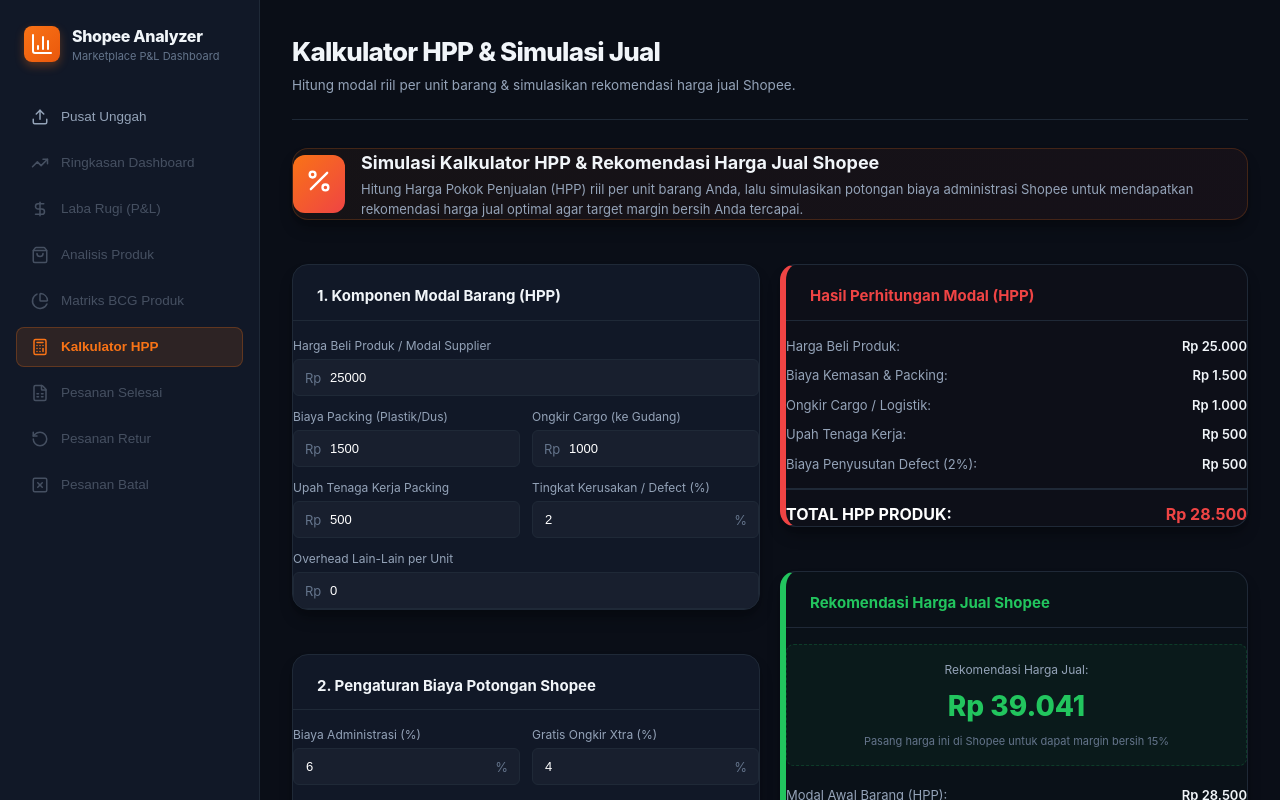
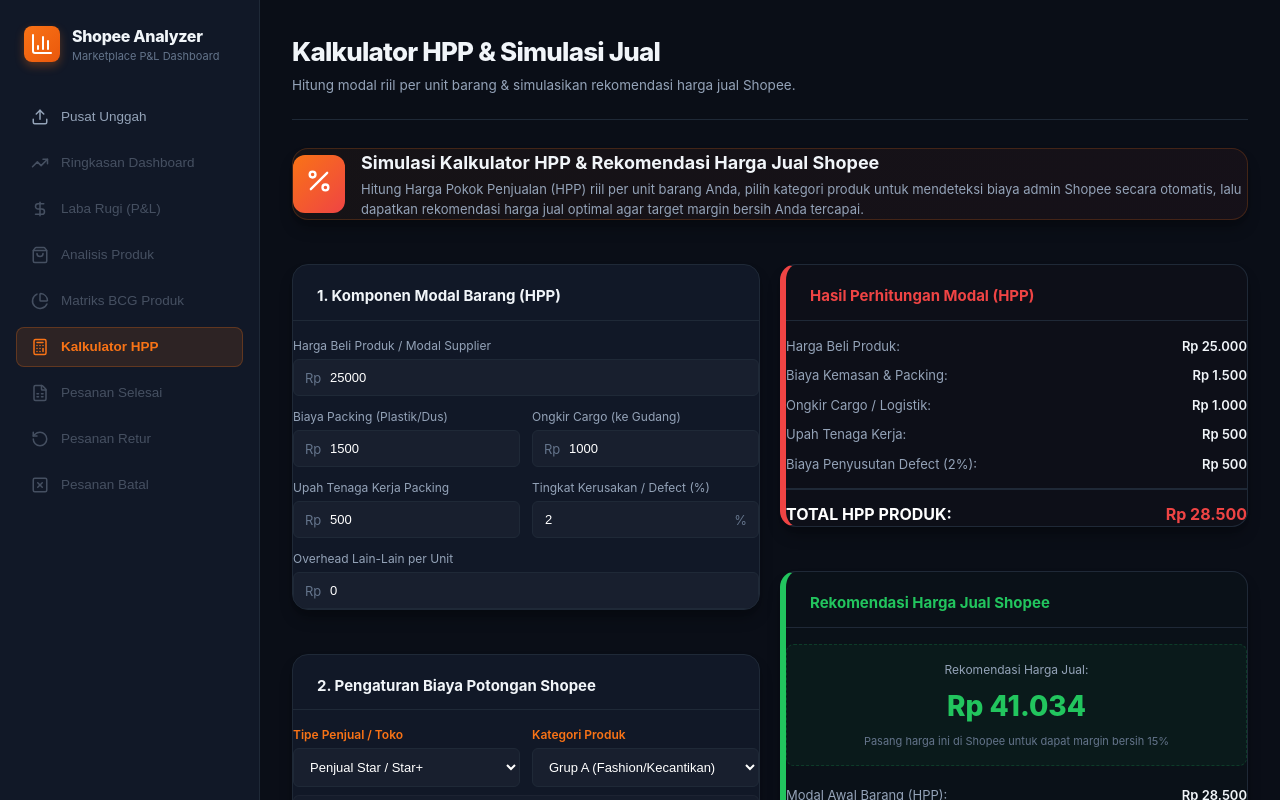
Before and after one commit to ahmadzyamm21/shopee-analyzer, a React (Vite) app: page / in a window 1280 px wide. Both pictures are taken after a click on the button "Kalkulator HPP". Shown: the top 800 px of the page. Built offline with nearby package versions, Linux system fonts and the light colour scheme.

Commit message:
Support selecting Shopee Seller Type and Product Category Group to auto-populate official Shopee admin fees in HPP calculator

```diff
--- a/src/components/HppCalculator.jsx
+++ b/src/components/HppCalculator.jsx
@@ -1,5 +1,5 @@
-import React, { useState } from 'react';
-import { DollarSign, ShieldAlert, Award, ArrowRight, Percent, Info, ShoppingBag } from 'lucide-react';
+import React, { useState, useEffect } from 'react';
+import { Percent, Info, ShoppingBag, ArrowRight, HelpCircle } from 'lucide-react';
 
 const HppCalculator = () => {
   // 1. HPP Components State
@@ -10,12 +10,51 @@
   const [defectRate, setDefectRate] = useState(2); // in percent of purchase price
   const [otherOverhead, setOtherOverhead] = useState(0);
 
-  // 2. Shopee Fees State
-  const [adminFeePercent, setAdminFeePercent] = useState(6.0);
+  // 2. Shopee Seller & Category Setup
+  const [sellerType, setSellerType] = useState('star'); // star, nonStar, mall
+  const [categoryGroup, setCategoryGroup] = useState('A'); // A, B, C, D, E, khusus
+
+  // Official Shopee Indonesia Admin Fee Rates (2025/2026)
+  const shopeeAdminRates = {
+    nonStar: {
+      A: 6.0,
+      B: 5.0,
+      C: 5.0,
+      D: 4.0,
+      E: 3.0,
+      khusus: 2.5
+    },
+    star: {
+      A: 6.5,
+      B: 5.5,
+      C: 5.5,
+      D: 4.5,
+      E: 3.5,
+      khusus: 2.5
+    },
+    mall: {
+      A: 8.5,
+      B: 7.5,
+      C: 6.5,
+      D: 5.5,
+      E: 4.5,
+      khusus: 2.5
+    }
+  };
+
+  // 3. Shopee Fees State
+  const [adminFeePercent, setAdminFeePercent] = useState(6.5);
   const [gratisOngkirXtraPercent, setGratisOngkirXtraPercent] = useState(4.0);
   const [cashbackXtraPercent, setCashbackXtraPercent] = useState(0.0);
   const [transactionFeePercent, setTransactionFeePercent] = useState(2.0);
+  const [flatProcessFee, setFlatProcessFee] = useState(1250); // Rp 1.250 flat fee
   const [targetMarginPercent, setTargetMarginPercent] = useState(15.0);
+
+  // Automatically update Admin Fee % when Seller Type or Category changes
+  useEffect(() => {
+    const rate = shopeeAdminRates[sellerType][categoryGroup];
+    setAdminFeePercent(rate);
+  }, [sellerType, categoryGroup]);
 
   // Helper formatting
   const formatRp = (num) => {
@@ -28,12 +67,25 @@
 
   const totalPlatformFeesPercent = adminFeePercent + gratisOngkirXtraPercent + cashbackXtraPercent + transactionFeePercent;
 
-  // Recommended Selling Price Formula: Price = HPP / (1 - PlatformFees% - TargetMargin%)
+  // Recommended Selling Price Formula:
+  // Laba Bersih = Harga Jual * Margin%
+  // Laba Bersih = Harga Jual - HPP - (Harga Jual * Platform%) - FlatFee
+  // Price = (HPP + FlatFee) / (1 - Platform% - TargetMargin%)
   const divisor = 1 - (totalPlatformFeesPercent / 100) - (targetMarginPercent / 100);
-  const recommendedPrice = divisor > 0 ? totalHpp / divisor : 0;
+  const recommendedPrice = divisor > 0 ? (totalHpp + flatProcessFee) / divisor : 0;
 
   const platformFeesDeduction = (recommendedPrice * totalPlatformFeesPercent) / 100;
-  const netProfitUnit = recommendedPrice - totalHpp - platformFeesDeduction;
+  const netProfitUnit = recommendedPrice - totalHpp - platformFeesDeduction - flatProcessFee;
+
+  // Category explanations mapping
+  const categoryExplanations = {
+    A: 'Fashion, Aksesoris, Kosmetik, Kecantikan, Ibu & Bayi, Perlengkapan Medis.',
+    B: 'Elektronik, Handphone, Gadget, Kamera, Otomotif, Hobi & Koleksi.',
+    C: 'Komputer, Perlengkapan Rumah, Peralatan Olahraga, Media & Musik.',
+    D: 'Makanan & Minuman, Buku & Alat Tulis, Kebutuhan Hewan Peliharaan.',
+    E: 'Sembako, Susu & Popok Bayi, Perlengkapan Rumah Tangga Tertentu.',
+    khusus: 'Produk Digital, Voucher, Tiket, Pulsa, E-Money.'
+  };
 
   return (
     <div className="hpp-calculator-container" style={{ display: 'flex', flexDirection: 'column', gap: '20px' }}>
@@ -47,7 +99,7 @@
           <div>
             <h3 style={{ fontSize: '18px', fontWeight: 'bold' }}>Simulasi Kalkulator HPP &amp; Rekomendasi Harga Jual Shopee</h3>
             <p className="text-muted" style={{ fontSize: '13px', marginTop: '4px' }}>
-              Hitung Harga Pokok Penjualan (HPP) riil per unit barang Anda, lalu simulasikan potongan biaya administrasi Shopee untuk mendapatkan rekomendasi harga jual optimal agar target margin bersih Anda tercapai.
+              Hitung Harga Pokok Penjualan (HPP) riil per unit barang Anda, pilih kategori produk untuk mendeteksi biaya admin Shopee secara otomatis, lalu dapatkan rekomendasi harga jual optimal agar target margin bersih Anda tercapai.
             </p>
           </div>
         </div>
@@ -156,13 +208,51 @@
             </div>
 
             <div style={{ display: 'flex', flexDirection: 'column', gap: '12px' }}>
+
+              {/* INTERACTIVE DROPDOWNS */}
+              <div style={{ display: 'grid', gridTemplateColumns: '1fr 1fr', gap: '12px' }}>
+                <div className="form-group" style={{ display: 'flex', flexDirection: 'column', gap: '4px' }}>
+                  <label style={{ fontSize: '12px', color: 'var(--accent-orange)', fontWeight: '600' }}>Tipe Penjual / Toko</label>
+                  <select
+                    value={sellerType}
+                    onChange={(e) => setSellerType(e.target.value)}
+                    style={{ width: '100%', padding: '10px 12px', backgroundColor: 'rgba(255,255,255,0.03)', border: '1px solid var(--border-color)', borderRadius: '6px', color: 'white', fontSize: '13px', outline: 'none' }}
+                  >
+                    <option value="star" style={{ background: '#1e2235' }}>Penjual Star / Star+</option>
+                    <option value="nonStar" style={{ background: '#1e2235' }}>Penjual Non-Star</option>
+                    <option value="mall" style={{ background: '#1e2235' }}>Shopee Mall</option>
+                  </select>
+                </div>
+
+                <div className="form-group" style={{ display: 'flex', flexDirection: 'column', gap: '4px' }}>
+                  <label style={{ fontSize: '12px', color: 'var(--accent-orange)', fontWeight: '600' }}>Kategori Produk</label>
+                  <select
+                    value={categoryGroup}
+                    onChange={(e) => setCategoryGroup(e.target.value)}
+                    style={{ width: '100%', padding: '10px 12px', backgroundColor: 'rgba(255,255,255,0.03)', border: '1px solid var(--border-color)', borderRadius: '6px', color: 'white', fontSize: '13px', outline: 'none' }}
+                  >
+                    <option value="A" style={{ background: '#1e2235' }}>Grup A (Fashion/Kecantikan)</option>
+                    <option value="B" style={{ background: '#1e2235' }}>Grup B (Elektronik/Hobi)</option>
+                    <option value="C" style={{ background: '#1e2235' }}>Grup C (Perlengkapan Rumah/Komputer)</option>
+                    <option value="D" style={{ background: '#1e2235' }}>Grup D (Makanan/Buku/Bahan Pokok)</option>
+                    <option value="E" style={{ background: '#1e2235' }}>Grup E (Sembako/Popok/Susu)</option>
+                    <option value="khusus" style={{ background: '#1e2235' }}>Kategori Khusus (Digital/Pulsa)</option>
+                  </select>
+                </div>
+              </div>
+
+              {/* Dynamic Category Hint Info */}
+              <div style={{ padding: '8px 10px', backgroundColor: 'rgba(255,255,255,0.02)', borderRadius: '6px', fontSize: '11px', color: 'var(--text-muted2)', border: '1px solid rgba(255,255,255,0.03)', marginTop: '-4px' }}>
+                📖 <strong>Contoh Produk:</strong> {categoryExplanations[categoryGroup]}
+              </div>
+
               <div style={{ display: 'grid', gridTemplateColumns: '1fr 1fr', gap: '12px' }}>
                 <div className="form-group" style={{ display: 'flex', flexDirection: 'column', gap: '4px' }}>
                   <label style={{ fontSize: '12px', color: 'var(--text-muted)' }}>Biaya Administrasi (%)</label>
                   <div style={{ position: 'relative' }}>
                     <input
                       type="number"
-                      step="0.1"
+                      step="0.05"
                       value={adminFeePercent}
                       onChange={(e) => setAdminFeePercent(Math.max(0, parseFloat(e.target.value) || 0))}
                       style={{ width: '100%', padding: '10px 24px 10px 12px', backgroundColor: 'rgba(255,255,255,0.03)', border: '1px solid var(--border-color)', borderRadius: '6px', color: 'white', fontSize: '13px' }}
@@ -216,8 +306,22 @@
                 </div>
               </div>
 
+              <div style={{ display: 'grid', gridTemplateColumns: '1fr 1fr', gap: '12px' }}>
                 <div className="form-group" style={{ display: 'flex', flexDirection: 'column', gap: '4px' }}>
-                <label style={{ fontSize: '12px', color: 'var(--accent-orange)', fontWeight: '600' }}>Target Margin Bersih Toko (%)</label>
+                  <label style={{ fontSize: '12px', color: 'var(--text-muted)' }}>Biaya Proses Pesanan (Flat)</label>
+                  <div style={{ position: 'relative' }}>
+                    <span style={{ position: 'absolute', left: '12px', top: '10px', fontSize: '13px', color: 'var(--text-muted2)' }}>Rp</span>
+                    <input
+                      type="number"
+                      value={flatProcessFee}
+                      onChange={(e) => setFlatProcessFee(Math.max(0, parseFloat(e.target.value) || 0))}
+                      style={{ width: '100%', padding: '10px 12px 10px 36px', backgroundColor: 'rgba(255,255,255,0.03)', border: '1px solid var(--border-color)', borderRadius: '6px', color: 'white', fontSize: '13px' }}
+                    />
+                  </div>
+                </div>
+
+                <div className="form-group" style={{ display: 'flex', flexDirection: 'column', gap: '4px' }}>
+                  <label style={{ fontSize: '12px', color: 'var(--accent-orange)', fontWeight: '600' }}>Target Margin Bersih (%)</label>
                   <div style={{ position: 'relative' }}>
                     <input
                       type="number"
@@ -229,6 +333,8 @@
                     <span style={{ position: 'absolute', right: '12px', top: '10px', fontSize: '13px', color: 'var(--accent-orange)' }}>%</span>
                   </div>
                 </div>
+              </div>
+
             </div>
           </div>
         </div>
@@ -306,11 +412,19 @@
                     <span className="font-semibold">{formatRp(totalHpp)}</span>
                   </div>
                   <div style={{ display: 'flex', justifyContent: 'space-between', fontSize: '13px' }}>
-                    <span className="text-muted">Total Potongan Shopee ({totalPlatformFeesPercent.toFixed(1)}%):</span>
+                    <span className="text-muted">Potongan Shopee Persentase ({totalPlatformFeesPercent.toFixed(1)}%):</span>
                     <span className="font-semibold text-red" style={{ color: 'var(--accent-red)' }}>
                       - {formatRp(platformFeesDeduction)}
                     </span>
                   </div>
+                  {flatProcessFee > 0 && (
+                    <div style={{ display: 'flex', justifyContent: 'space-between', fontSize: '13px' }}>
+                      <span className="text-muted">Biaya Proses Pesanan (Flat):</span>
+                      <span className="font-semibold text-red" style={{ color: 'var(--accent-red)' }}>
+                        - {formatRp(flatProcessFee)}
+                      </span>
+                    </div>
+                  )}
                   <div style={{ display: 'flex', justifyContent: 'space-between', fontSize: '13px', borderTop: '1px solid var(--border-color)', paddingTop: '8px' }}>
                     <span className="text-muted">Target Margin Bersih ({targetMarginPercent}%):</span>
                     <span className="font-semibold text-green" style={{ color: 'var(--accent-green)' }}>
```
Lines whose indentation alone changed are shown as unchanged.
